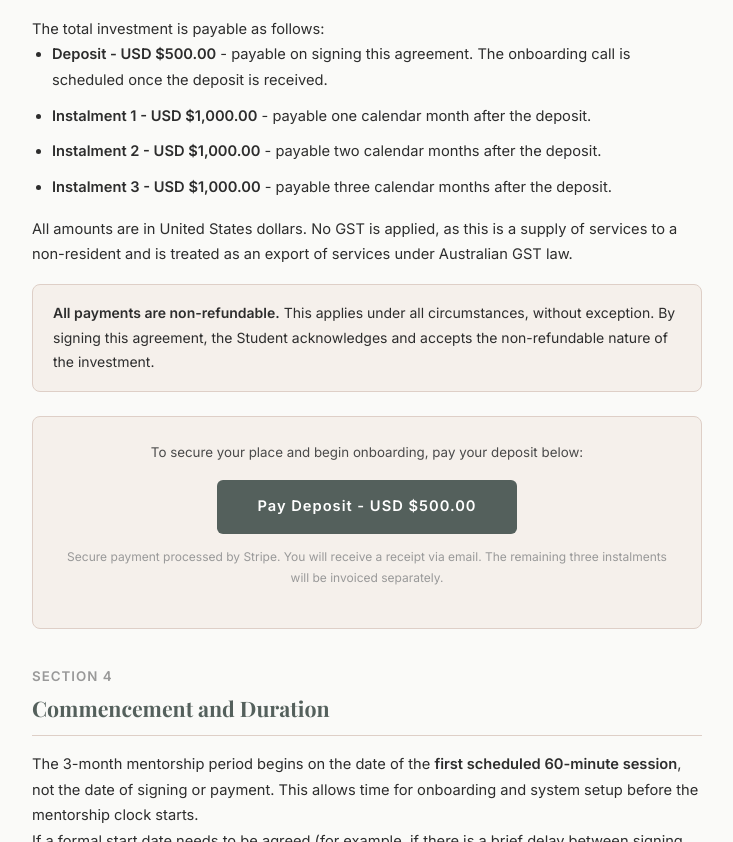
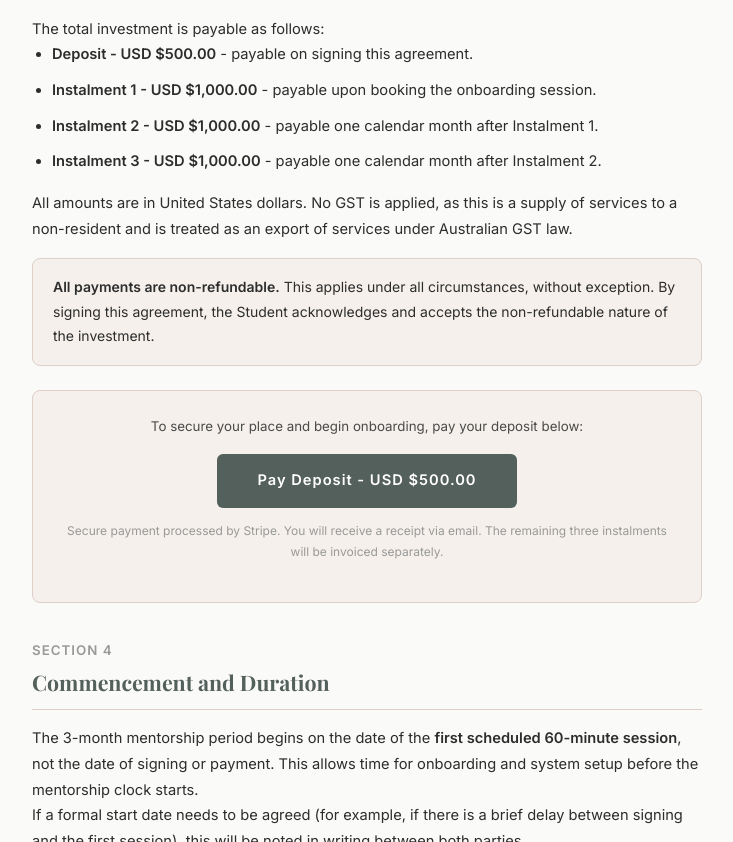
Before and after one commit to aiwithsoulofficial/sba-mentorship-ts, a plain HTML site: page index.html in a window 1280 px wide. Shown: the part 2520-3362 px from the top of the page, without its empty margins (273-1006 px from the left). Drawn offline with nearby package versions, Linux system fonts and the light colour scheme.

Commit message:
Update payment schedule: instalment 1 on booking onboarding, then monthly

```diff
--- a/index.html
+++ b/index.html
@@ -374,10 +374,10 @@
 
 <p>The total investment is payable as follows:</p>
 <ul>
-  <li><strong>Deposit - USD $500.00</strong> - payable on signing this agreement. The onboarding call is scheduled once the deposit is received.</li>
-  <li><strong>Instalment 1 - USD $1,000.00</strong> - payable one calendar month after the deposit.</li>
-  <li><strong>Instalment 2 - USD $1,000.00</strong> - payable two calendar months after the deposit.</li>
-  <li><strong>Instalment 3 - USD $1,000.00</strong> - payable three calendar months after the deposit.</li>
+  <li><strong>Deposit - USD $500.00</strong> - payable on signing this agreement.</li>
+  <li><strong>Instalment 1 - USD $1,000.00</strong> - payable upon booking the onboarding session.</li>
+  <li><strong>Instalment 2 - USD $1,000.00</strong> - payable one calendar month after Instalment 1.</li>
+  <li><strong>Instalment 3 - USD $1,000.00</strong> - payable one calendar month after Instalment 2.</li>
 </ul>
 <p>All amounts are in United States dollars. No GST is applied, as this is a supply of services to a non-resident and is treated as an export of services under Australian GST law.</p>
 
```
